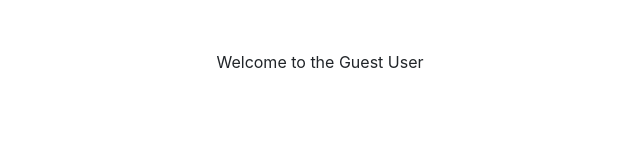
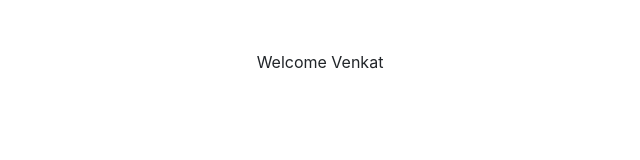
Before and after one commit to saitinku510/React-app, a React (Create React App) app: page / in a window 1280 px wide. Shown: the top 160 px of the page, without its empty margins (320-960 px from the left). Built offline with nearby package versions, Linux system fonts and the light colour scheme.

Commit message:
If else condition using a variable in react

```diff
--- a/src/Components/userGreeting.js
+++ b/src/Components/userGreeting.js
@@ -5,22 +5,33 @@ class UserGreeting extends Component {
     super(props);
 
     this.state = {
-      isLoggedIn: false,
+      isLoggedIn: true,
     };
   }
 
   render() {
-    if (this.state.isLoggedIn) {
-      return <div>Welcome Venkat</div>;
-    } else {
-      return <div>Welcome to the Guest User</div>;
+
+    let message
+    if(this.state.isLoggedIn){
+        message = <div>Welcome Venkat</div>
+    }else{
+        message = <div>Welcome to the user</div>
     }
+
+    // if (this.state.isLoggedIn) {
+    //   return <div>Welcome Venkat</div>;
+    // } else {
+    //   return <div>Welcome to the Guest User</div>;
+    // }
     // return (
     //   <div>
     //     <div>Welcome Venkat</div>
     //     <div>Welcome to the Guest User</div>
     //   </div>
     // )
+    return(
+        <div>{message}</div>
+    )
   }
 }
 
```
